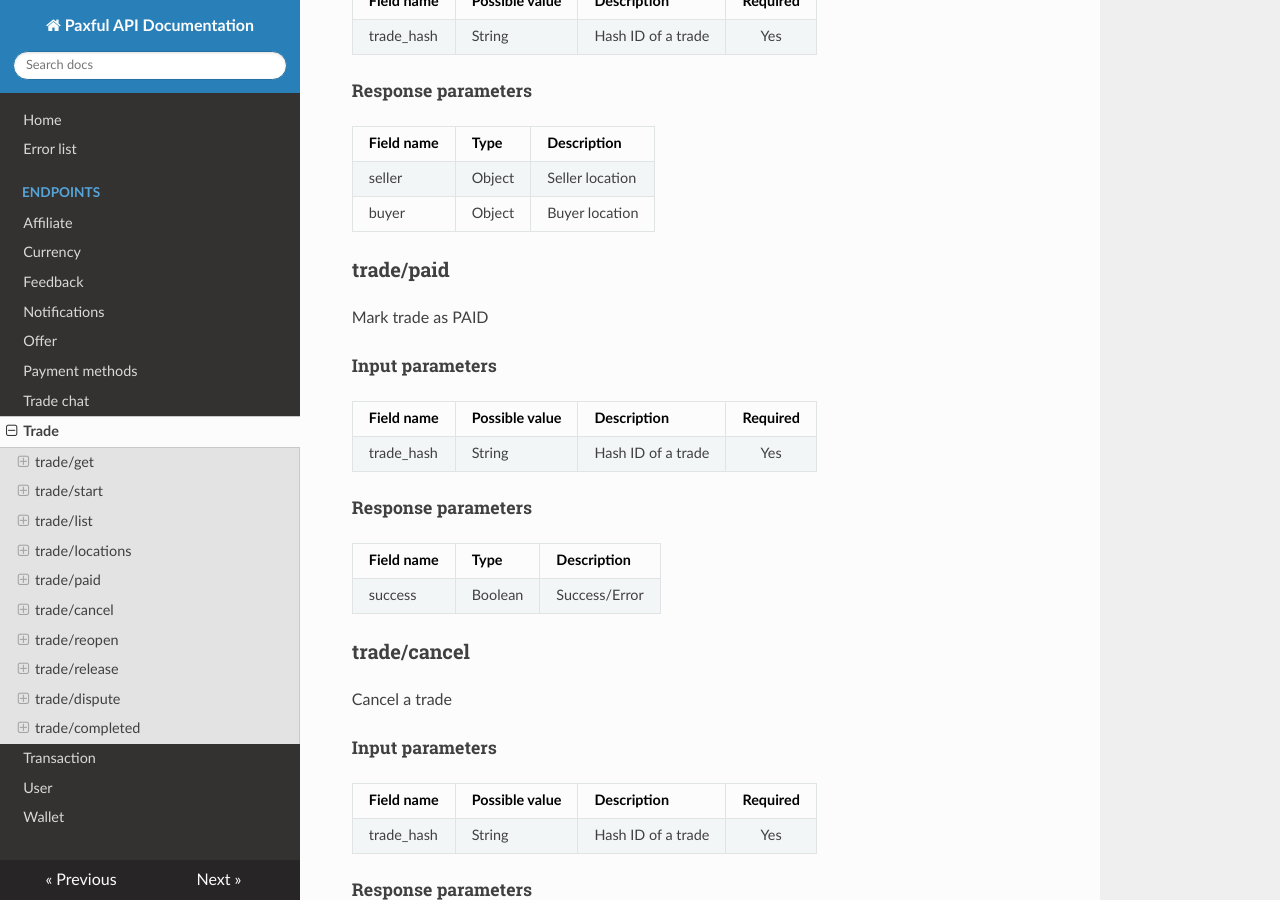
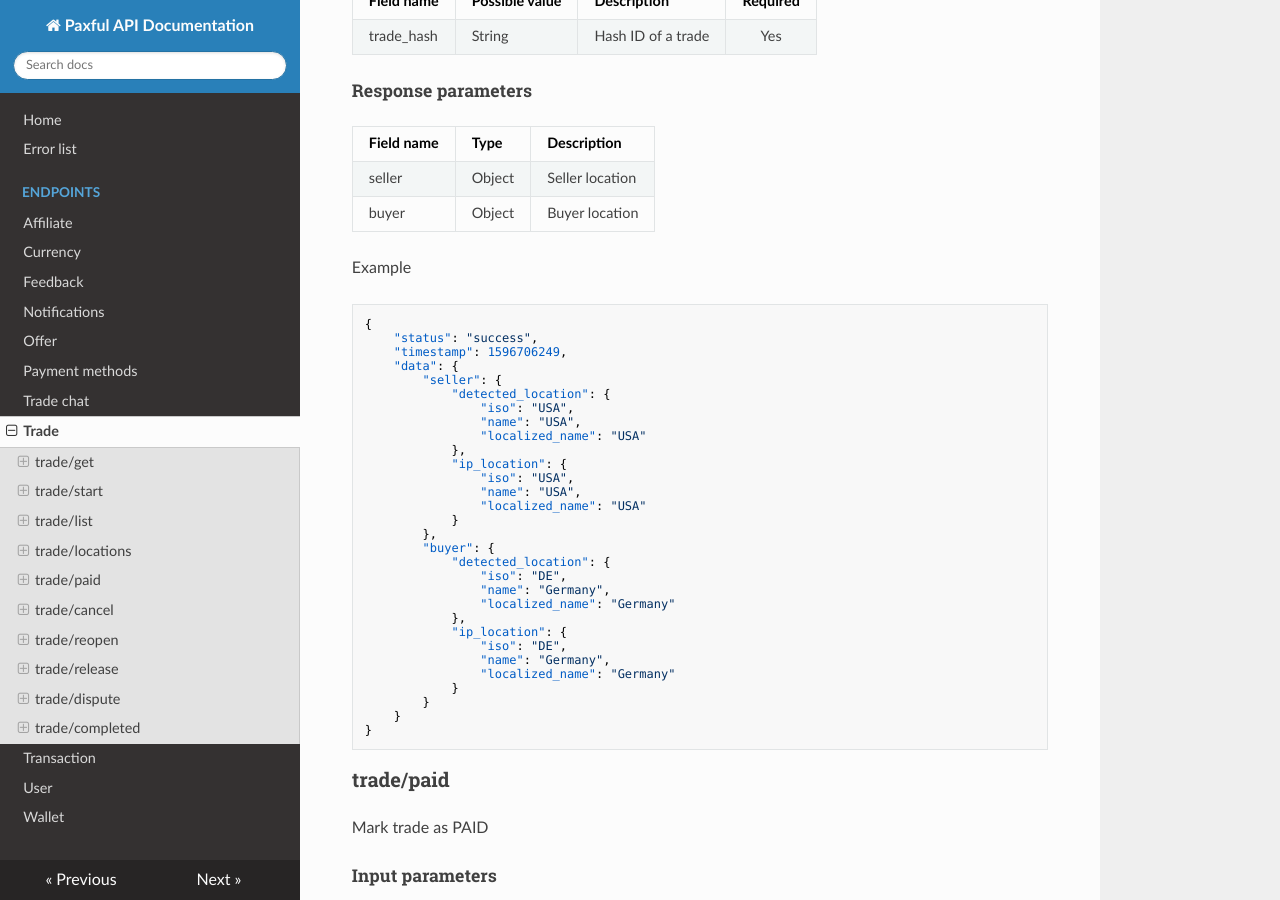
Before and after one commit to paxful/api-docs, an MkDocs documentation site: the page built from docs/endpoints/trade.md, in a window 1280 px wide and 900 px high, scrolled down 2012 px. Built offline with MkDocs 1.6.1, drawn with Linux system fonts in a browser that asks for light colours; nearby versions of some CDN libraries.

Commit message:
CHANGE: added example for trade/location

````diff
--- a/docs/endpoints/trade.md
+++ b/docs/endpoints/trade.md
@@ -85,6 +85,41 @@ Restricted: User requesting the information must be a trade partner.
 | ------------- | ---- | ----------- |
 | seller       | Object | Seller location |
 | buyer       | Object | Buyer location |
+
+Example
+
+```json
+{
+    "status": "success",
+    "timestamp": 1596706249,
+    "data": {
+        "seller": {
+            "detected_location": {
+                "iso": "USA",
+                "name": "USA",
+                "localized_name": "USA"
+            },
+            "ip_location": {
+                "iso": "USA",
+                "name": "USA",
+                "localized_name": "USA"
+            }
+        },
+        "buyer": {
+            "detected_location": {
+                "iso": "DE",
+                "name": "Germany",
+                "localized_name": "Germany"
+            },
+            "ip_location": {
+                "iso": "DE",
+                "name": "Germany",
+                "localized_name": "Germany"
+            }
+        }
+    }
+}
+```
 
 ### trade/paid
 
````
